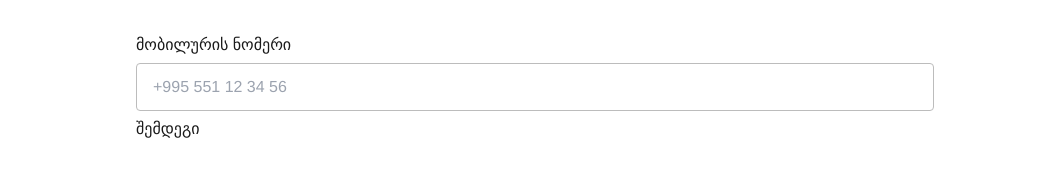
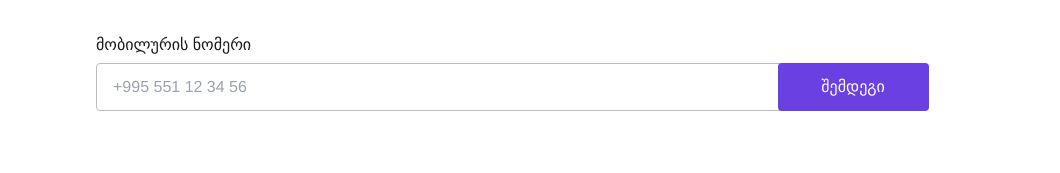
Before and after one commit to kachkacha2003/colab-team9, a React (Vite) app: page /privateInfo in a window 1280 px wide. Shown: the part 624-797 px from the top of the page, without its empty margins (30-1090 px from the left). Built offline with nearby package versions, Linux system fonts and the light colour scheme.

Commit message:
feat Buttons

```diff
--- a/src/buttons/BackButtonArrow.tsx
+++ b/src/buttons/BackButtonArrow.tsx
@@ -1,9 +1,14 @@
 import React from "react";
+import { Link } from "react-router-dom";
 
-function BackButtonArrow() {
+type TLocation = {
+  location: string;
+};
+
+function BackButtonArrow({ location }: TLocation) {
   return (
     <div>
-      <button className="w-10">
+      <Link to={location} className="w-10">
         <svg
           className="absolute top-11 left-12"
           width="40"
@@ -18,7 +23,7 @@ function BackButtonArrow() {
             fill="#2E2E2E"
           />
         </svg>
-      </button>
+      </Link>
     </div>
   );
 }
--- a/src/buttons/NextButton.tsx
+++ b/src/buttons/NextButton.tsx
@@ -1,7 +1,18 @@
-import React from "react";
+import { Link } from "react-router-dom";
 
-function NextButton(props) {
-  return <button>შემდეგი</button>;
+type TLocation = {
+  location: string;
+};
+
+function NextButton({ location }: TLocation) {
+  return (
+    <Link
+      to={location}
+      className="absolute bottom-0 right-0 mb-[65px] flex justify-center items-center font-medium text-white bg-[#6B40E3] w-[151px] h-12 rounded mr-[53px]"
+    >
+      შემდეგი
+    </Link>
+  );
 }
 
 export default NextButton;
--- a/src/component/PrivateInfo.tsx
+++ b/src/component/PrivateInfo.tsx
@@ -63,10 +63,10 @@ function PrivateInfo() {
   return (
     <form
       onSubmit={handleSubmit(onSubmit)}
-      className="flex text-off-black leading-5 w-[822px]"
+      className="flex text-off-black leading-5 w-[1100px]"
     >
-      <BackButtonArrow />
-      <div className="ml-[126px]  h-screen">
+      <BackButtonArrow location={"/"} />
+      <div className="ml-[126px]  h-screen relative ">
         <div className="flex justify-between mt-12 border-b border-off-black w-[800px]">
           <h1 className="font-bold text-2xl ">პირადი ინფო</h1>
           <span className="text-xl font-normal ">1/3</span>
@@ -118,7 +118,6 @@ function PrivateInfo() {
           <label htmlFor="aboutme" className="font-normal">
             ჩემ შესახებ (არასავალდებულო)
           </label>
-          {/* w-[798px] h-[103px] */}
           <textarea
             placeholder="ზოგადი ინფო შენ შესახებ"
             className=" min-w-[300px]  min-h-[50px] max-w-[798px] max-h-[103px] h-[103px] text-top px-4 pt-[13px] border-[1px] border-off-grey rounded mt-2 resize"
@@ -160,7 +159,7 @@ function PrivateInfo() {
             </span>
           )}
         </div>
-        <NextButton />
+        <NextButton location={"/experience"} />
       </div>
 
       <div className="">
```
